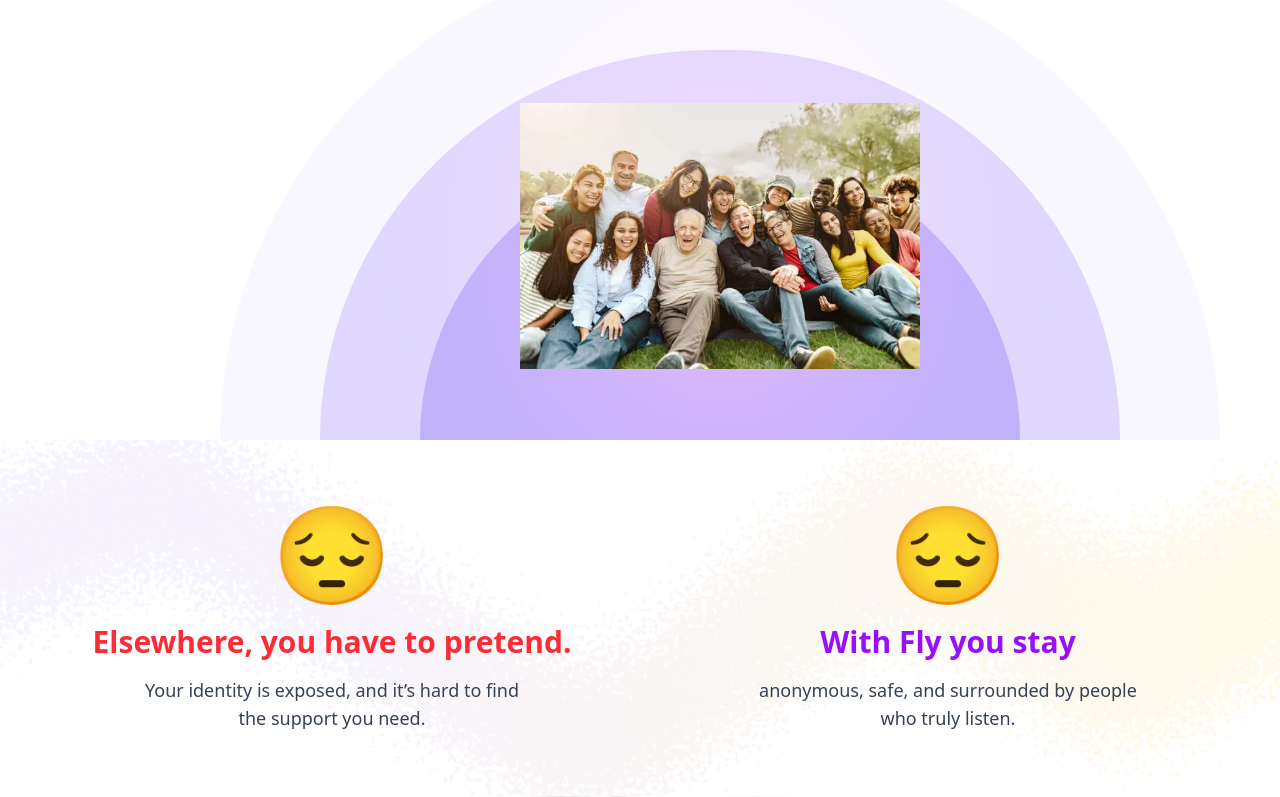
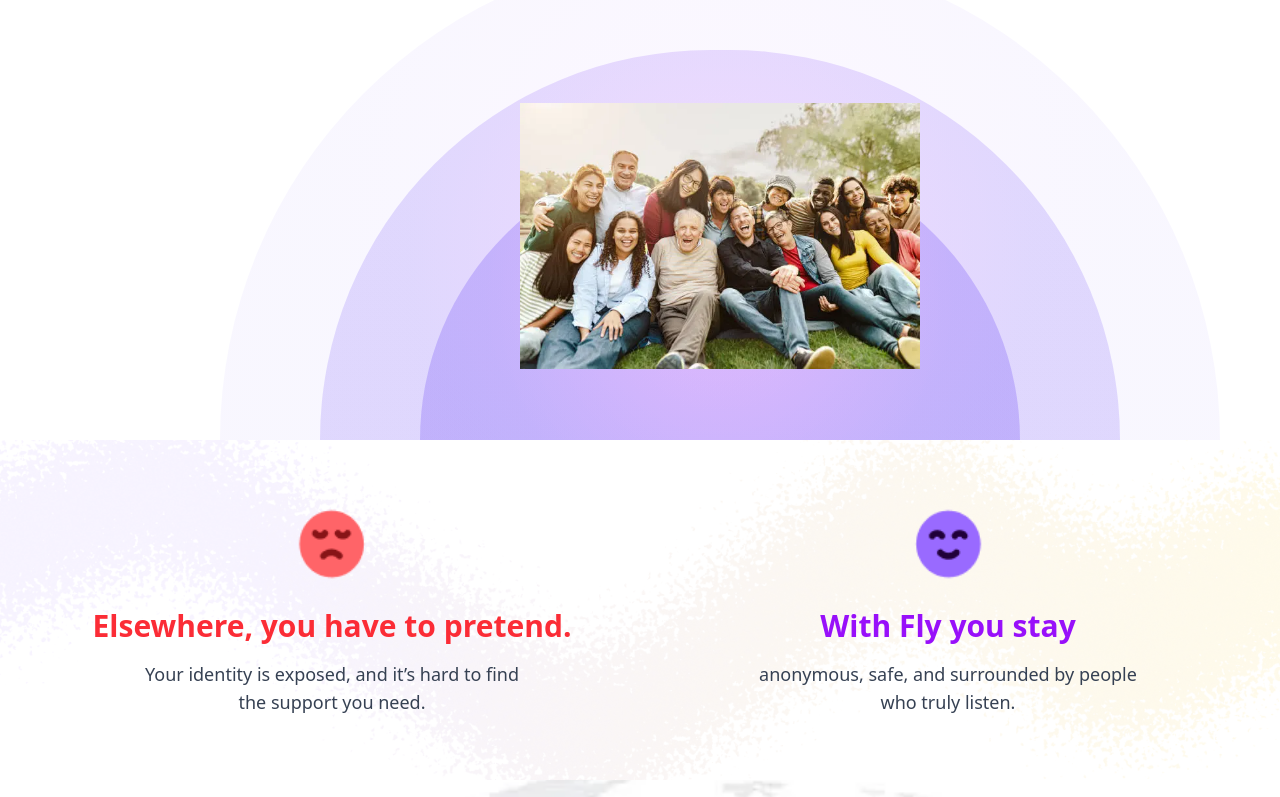
Before and after one commit to fly-code-org/flyweb-landing, a Next.js app: page / in a window 1280 px wide. Shown: the part 374-1171 px from the top of the page. Built offline with nearby package versions, Linux system fonts and the light colour scheme.

Commit message:
updated emoji

```diff
--- a/src/sections/Anonymous.tsx
+++ b/src/sections/Anonymous.tsx
@@ -10,7 +10,9 @@
 
         {/* Left Half */}
         <div className="flex flex-col items-center text-center">
-          <div className="text-8xl mb-6">😔</div>
+          <div className="text-8xl mb-6">
+            <img src="/icons/sad.png" alt="Sad face" className="w-20 h-20" />
+          </div>
           <h2 className="text-2xl md:text-3xl font-bold text-red-500 mb-4">
             Elsewhere, you have to pretend.
           </h2>
@@ -21,7 +23,9 @@
 
         {/* Right Half */}
         <div className="flex flex-col items-center text-center">
-          <div className="text-8xl mb-6">😔</div>
+          <div className="text-8xl mb-6">
+            <img src="/icons/happy.png" alt="Happy face" className="w-20 h-20" />
+          </div>
           <h2 className="text-2xl md:text-3xl font-bold text-purple-600 mb-4">
             With Fly you stay
           </h2>
```
Also changed, not shown: public/icons/happy.png (added), public/icons/sad.png (added).
